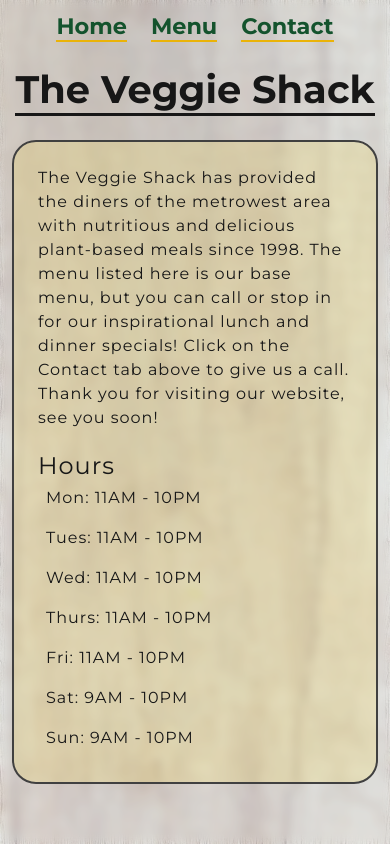
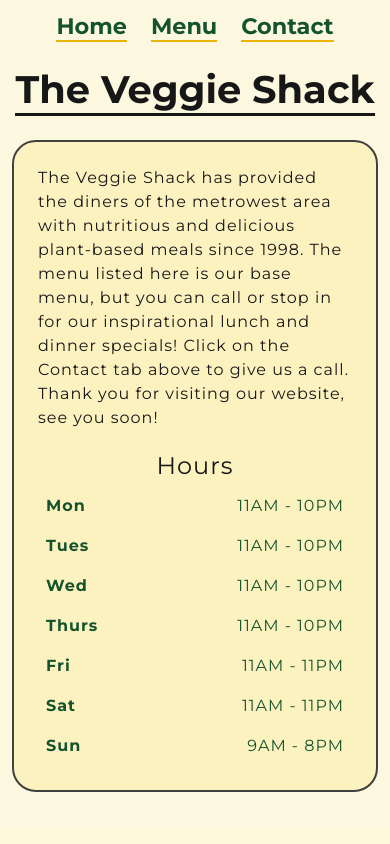
Before and after one commit to joe-mccann-dev/js-restaurant-page, a website built with webpack: page dist/index.html in a window 390 px wide. Built offline with nearby package versions, Linux system fonts and the light colour scheme.

Commit message:
Don't show background image on small screen widths.

```diff
--- a/src/home.js
+++ b/src/home.js
@@ -20,16 +20,20 @@ export default function showHome(staticDiv, currentModule) {
   const hoursContainer = document.createElement('div');
   hoursContainer.classList.add('hours_container');
   const hoursHeader = document.createElement('h2');
+  hoursHeader.classList.add('hours_header');
   hoursHeader.textContent = 'Hours';
   hoursContainer.appendChild(hoursHeader);
   const hoursList = document.createElement('ul');
   hoursList.classList.add('hours_list');
   ['Mon', 'Tues', 'Wed', 'Thurs', 'Fri'].forEach((day) => {
-    hoursList.appendChild(createHours(day, [11, 10]));
+    if (day === 'Fri') {
+      hoursList.appendChild(createHours(day, [11, 11]))
+    } else {
+      hoursList.appendChild(createHours(day, [11, 10]));
+    }
   });
-  ['Sat', 'Sun'].forEach((day) => {
-    hoursList.appendChild(createHours(day, [9, 10]));
-  });
+  hoursList.appendChild(createHours('Sat', [11, 11]));
+  hoursList.appendChild(createHours('Sun', [9, 8]));
   hoursContainer.appendChild(hoursList);
   currentModule.appendChild(hoursContainer);
 
@@ -39,6 +43,17 @@ export default function showHome(staticDiv, currentModule) {
 
 function createHours(day, range) {
   const hours = document.createElement('li');
-  hours.textContent = `${day}: ${range[0]}AM - ${range[1]}PM`;
+  hours.classList.add('hours_list_item')
+
+  const dayElement = document.createElement('p');
+  dayElement.classList.add('hours_list_day');
+  dayElement.textContent = `${day}`;
+  hours.appendChild(dayElement);
+
+  const timeElement = document.createElement('p');
+  timeElement.classList.add('hours_list_time');
+  timeElement.textContent = `${range[0]}AM - ${range[1]}PM`;
+  hours.appendChild(timeElement);
+
   return hours;
 }
--- a/src/style.css
+++ b/src/style.css
@@ -41,7 +41,7 @@ img {
 body {
   background-image: url("../src/images/wood-with-green-compressed.png");
   background-position: top;
-  background-repeat: no-repeat;
+  background-repeat: repeat;
   background-size: cover;
   height: 100vh;
   width: 100%;
@@ -74,11 +74,33 @@ body {
   border: solid 2px var(--neutral-800);
   border-radius: 24px;
   padding: 24px;
+  margin-bottom: 24px;
 }
 
 li {
   padding: 8px;
 }
+
+.hours_header {
+  text-align: center;
+  margin-bottom: 8px;
+}
+
+.hours_list_item {
+  display: flex;
+  flex-wrap: wrap;
+  justify-content: space-between;
+}
+
+.hours_list_day {
+  font-weight: 700;
+  color: var(--green-900);
+}
+
+.hours_list_time {
+  color: var(--green-900);
+}
+
 
 .menu_item_name {
   font-weight: 700;
@@ -109,14 +131,10 @@ li {
   margin-bottom: 4px;
 }
 
-.contact_detail {
-  /* font-size: 0.9rem; */
-}
-
 .blur {
   background: var(--neutral-100-blur);
   backdrop-filter: blur(5px);
-  height: 100vh;
+  height: 100%;
 }
 
 .image {
@@ -141,3 +159,11 @@ nav a {
   display: flex;
   flex-direction: column;
 }
+
+@media only screen and (max-width: 400px) {
+  body {
+    background-image: none;
+    background-color: var(--yellow-300-faded);
+    height: 100%;
+  }
+}
```
